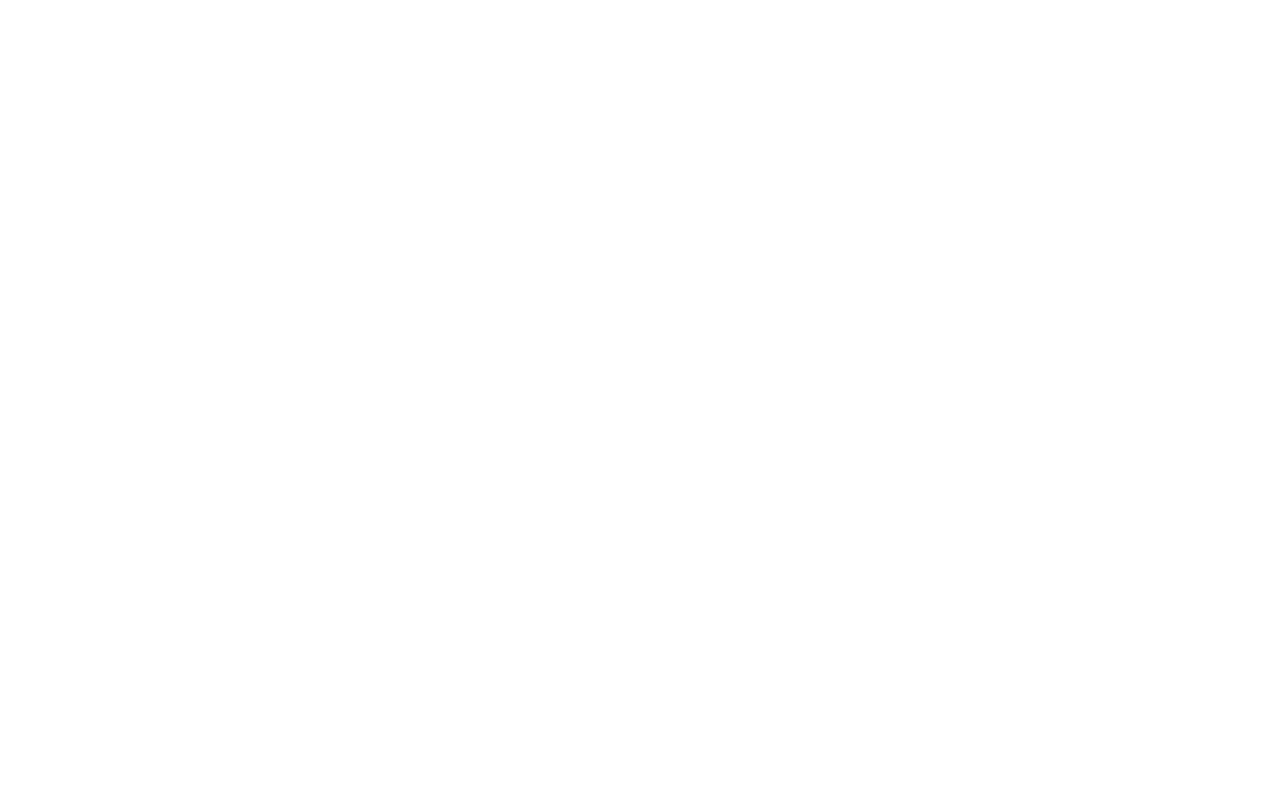
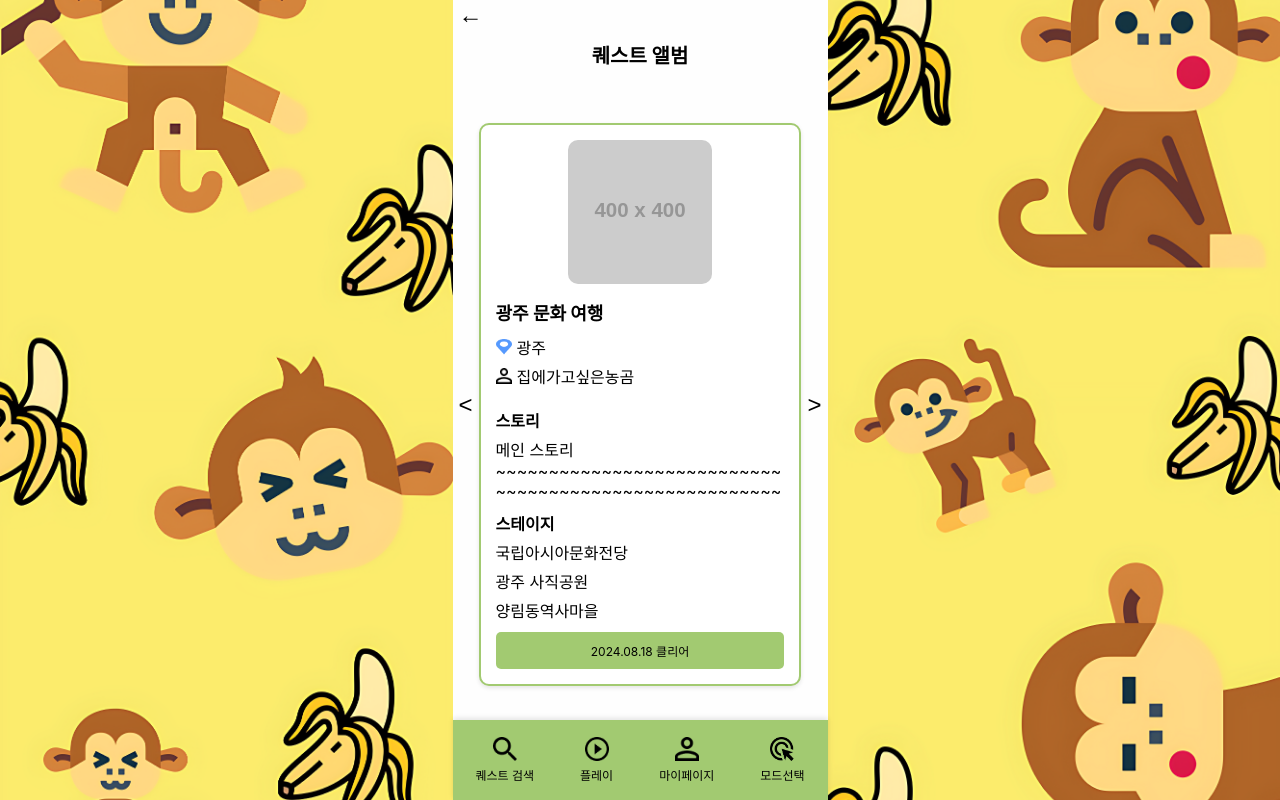
Before and after one commit to binary-is-honam-line/FE, a React (Create React App) app: page /album in a window 1280 px wide. Before the commit this address had no page. Built offline with nearby package versions, Linux system fonts and the light colour scheme; sample sign-in values are in the browser's storage.

Commit message:
feat: 퀘스트 앨범 페이지

```diff
--- a/src/App.jsx
+++ b/src/App.jsx
@@ -18,6 +18,7 @@
 import Stage from './Pages/Stage';
 import Ai from './Pages/Ai';
 import LocationSelector from './Pages/LocationSelector';
+import Album from './Pages/Album';
 
 const App = () => {
   const [places, setPlaces] = useState([]);
@@ -56,6 +57,7 @@
         <Route path="/mypage" element={<PrivateRoute element={<Mypage />} />} />
         <Route path="/edit" element={<PrivateRoute element={<Edit />} />} />
         <Route path="/password-reset" element={<PrivateRoute element={<PasswordReset />} />} />
+        <Route path="/album" element={<PrivateRoute element={<Album />} />} />
       </Routes>
     </Router>
   );
--- a/src/Pages/Album.jsx
+++ b/src/Pages/Album.jsx
@@ -0,0 +1,311 @@
+import React, { useState } from 'react';
+import styled from 'styled-components';
+import { useNavigate } from 'react-router-dom';
+
+const Album = () => {
+    const navigate = useNavigate();
+
+    // 하드코딩된 퀘스트 데이터
+    const quests = [
+        {
+            image: 'https://via.placeholder.com/400',  // 대표 사진
+            questName: '광주 문화 여행',
+            location: '광주',
+            nickname: '집에가고싶은농곰',
+            mainStory: '메인 스토리\n~~~~~~~~~~~~~~~~~~~~~~~~~~~\n~~~~~~~~~~~~~~~~~~~~~~~~~~~',
+            stages: ['국립아시아문화전당', '광주 사직공원', '양림동역사마을'],
+            clearDate: '2024.08.18',
+        },
+        {
+            image: 'https://via.placeholder.com/400',  // 다른 퀘스트의 대표 사진
+            questName: '목포 먹방 투어',
+            location: '목포',
+            nickname: '배고파',
+            mainStory: '목포의 맛집을 다녀보세요!',
+            stages: ['목포회센타', '코로방제과점', '대반동201'],
+            clearDate: '2024.08.20',
+        },
+    ];
+
+    const [currentIndex, setCurrentIndex] = useState(0);
+
+    const handlePrev = () => {
+        setCurrentIndex((prevIndex) => (prevIndex > 0 ? prevIndex - 1 : quests.length - 1));
+    };
+
+    const handleNext = () => {
+        setCurrentIndex((prevIndex) => (prevIndex < quests.length - 1 ? prevIndex + 1 : 0));
+    };
+
+    const currentQuest = quests[currentIndex];
+
+  return (
+    <Container>
+      <BackgroundImageLeft />
+      <BackgroundImageRight />
+      <AppWrapper>
+        <Header>
+            <BackButton onClick={() => navigate(-1)}>←</BackButton>
+            <Title>퀘스트 앨범</Title>
+        </Header>
+        <Content>
+            <SideButton onClick={handlePrev}>{'<'}</SideButton>
+            <QuestBox>
+                    <QuestImageWrapper>
+                        <QuestImage src={currentQuest.image} alt="대표 사진" />
+                    </QuestImageWrapper>
+                    <QuestName>{currentQuest.questName}</QuestName>
+                    <QuestInfo>
+                    <InfoItem>
+                            <InfoIcon src="/location.png" alt="위치 아이콘" />
+                            {currentQuest.location}
+                    </InfoItem>
+                    <InfoItem>
+                            <InfoIcon src="/user.png" alt="사용자 아이콘" />
+                            {currentQuest.nickname}
+                    </InfoItem>
+                    </QuestInfo>
+                    <Label>스토리</Label>
+                    <Story>{currentQuest.mainStory}</Story>
+                    <Label>스테이지</Label>
+                    <Stages>
+                        {currentQuest.stages.map((stage, index) => (
+                            <Stage key={index}>{stage}</Stage>
+                        ))}
+                    </Stages>
+                    <ClearDate>{currentQuest.clearDate} 클리어</ClearDate>
+            </QuestBox>
+            <SideButton onClick={handleNext}>{'>'}</SideButton>
+        </Content>
+
+        <BottomBar>
+            <BottomButton onClick={() => navigate('/player')}>
+                <ButtonImageBottom
+                    src={`${process.env.PUBLIC_URL}/search.png`}
+                />
+                <ButtonLabelBottom>퀘스트 검색</ButtonLabelBottom>
+            </BottomButton>
+            <BottomButton onClick={() => navigate('/play')}>
+                <ButtonImageBottom
+                    src={`${process.env.PUBLIC_URL}/play.png`}
+                />
+                <ButtonLabelBottom>플레이</ButtonLabelBottom>
+            </BottomButton>
+             <BottomButton onClick={() => navigate('/mypage')}>
+                <ButtonImageBottom
+                    src={`${process.env.PUBLIC_URL}/mypage.png`}
+                />
+                <ButtonLabelBottom>마이페이지</ButtonLabelBottom>
+            </BottomButton>
+            <BottomButton onClick={() => navigate('/select')}>
+                <ButtonImageBottom src={`${process.env.PUBLIC_URL}/mode.png`} />
+                <ButtonLabelBottom>모드선택</ButtonLabelBottom>
+            </BottomButton>
+        </BottomBar>
+      </AppWrapper>
+    </Container>
+  );
+};
+
+const Container = styled.div`
+    display: flex;
+    justify-content: center;
+    align-items: center;
+    height: 100vh;
+    background-color: #F6E96B;
+    position: relative;
+    overflow: hidden;
+`;
+
+const BackgroundImageLeft = styled.div`
+    position: absolute;
+    top: 0;
+    left: 0;
+    width: calc(50% - 187.5px);
+    height: 100%;
+    background-image: url('/left.png');
+    background-repeat: no-repeat;
+    background-size: cover;
+    background-position: left center;
+`;
+
+const BackgroundImageRight = styled.div`
+    position: absolute;
+    top: 0;
+    right: 0;
+    width: calc(50% - 187.5px);
+    height: 100%;
+    background-image: url('/right.png');
+    background-repeat: no-repeat;
+    background-size: cover;
+    background-position: right center;
+`;
+
+const AppWrapper = styled.div`
+    width: 100%;
+    max-width: 375px;
+    height: 100vh;
+    background-color: #FEFEFE;
+    display: flex;
+    flex-direction: column;
+    align-items: center;
+    justify-content: space-between;
+    position: relative;
+    z-index: 1;
+`;
+
+
+const Header = styled.div`
+    display: flex;
+    flex-direction: column;
+    align-items: center;
+    margin-bottom: 20px;
+    width: 100%;
+`;
+
+const BackButton = styled.button`
+    background: none;
+    border: none;
+    font-size: 24px;
+    cursor: pointer;
+    align-self: flex-start;
+`;
+
+const Title = styled.h1`
+    font-size: 20px;
+    margin: 10px 0 0 0;
+`;
+
+const Content = styled.div`
+    display: flex;
+    justify-content: center;
+    align-items: center;
+    flex-grow: 1;
+    width: 100%;
+`;
+
+const SideButton = styled.button`
+    background: none;
+    border: none;
+    font-size: 24px;
+    cursor: pointer;
+    color: black;
+
+    &:hover {
+        color: #555;
+    }
+`;
+
+const QuestBox = styled.div`
+    width: 90%;
+    max-width: 375px;
+    background-color: white;
+    border-radius: 10px;
+    box-shadow: 0px 2px 4px rgba(0, 0, 0, 0.1);
+    padding: 15px;
+    box-sizing: border-box;
+    border: 2px solid #A2CA71;
+`;
+
+const QuestImageWrapper = styled.div`
+    display: flex;
+    justify-content: center;
+    align-items: center;
+    margin-bottom: 15px;
+`;
+
+const QuestImage = styled.img`
+    width: 50%;
+    border-radius: 10px;
+`;
+
+
+const QuestName = styled.h2`
+    font-size: 18px;
+    margin-bottom: 10px;
+`;
+
+const QuestInfo = styled.div`
+    display: flex;
+    flex-direction: column;
+    margin-bottom: 15px;
+`;
+
+const InfoItem = styled.div`
+    display: flex;
+    align-items: center;
+    margin-bottom: 5px;
+`;
+
+const InfoIcon = styled.img`
+    width: 16px;
+    height: 16px;
+    margin-right: 5px;
+`;
+
+const Label = styled.div`
+    font-weight: bold;
+    margin-bottom: 5px;
+    margin-top: 10px;
+`;
+
+const Story = styled.div`
+    margin-bottom: 10px;
+    white-space: pre-wrap; /* 줄바꿈을 유지하기 위해 추가 */
+`;
+
+const Stages = styled.div`
+    margin-bottom: 10px;
+`;
+
+const Stage = styled.div`
+    margin-bottom: 5px;
+`;
+
+const ClearDate = styled.div`
+    text-align: center;
+    color: black;
+    font-size: 12px;
+    background-color: #A2CA71;
+    padding: 10px;
+    border-radius: 5px;
+`;
+
+const BottomBar = styled.div`
+    width: 100%;
+    max-width: 375px;
+    height: 80px;
+    display: flex;
+    justify-content: space-around;
+    align-items: center;
+    background-color: #A2CA71;
+    box-shadow: 0 -2px 5px rgba(0, 0, 0, 0.1);
+`;
+
+const BottomButton = styled.button`
+    background-color: transparent;
+    border: none;
+    font-size: 14px;
+    color: black;
+    display: flex;
+    flex-direction: column;
+    align-items: center;
+    cursor: pointer;
+
+    &:hover {
+        color: #387F39;
+    }
+`;
+
+const ButtonImageBottom = styled.img`
+    width: 24px;
+    height: 24px;
+    margin-bottom: 5px;
+`;
+
+const ButtonLabelBottom = styled.div`
+    font-size: 12px;
+    text-align: center;
+`;
+
+export default Album;
```
